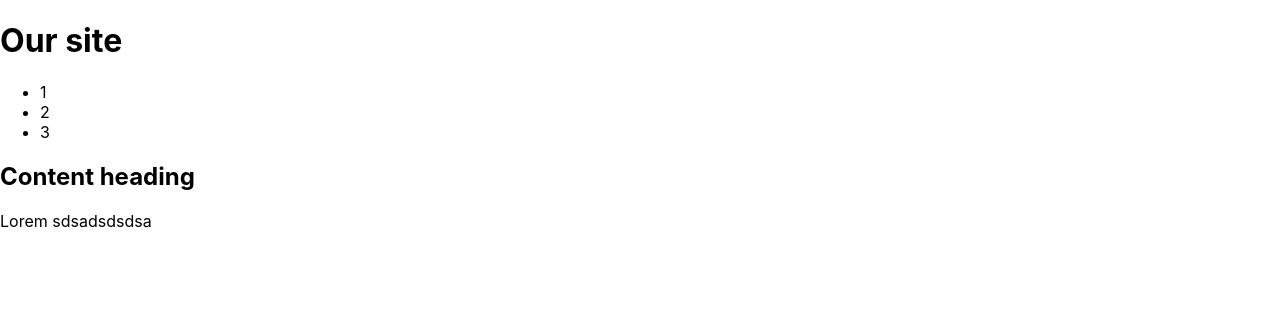
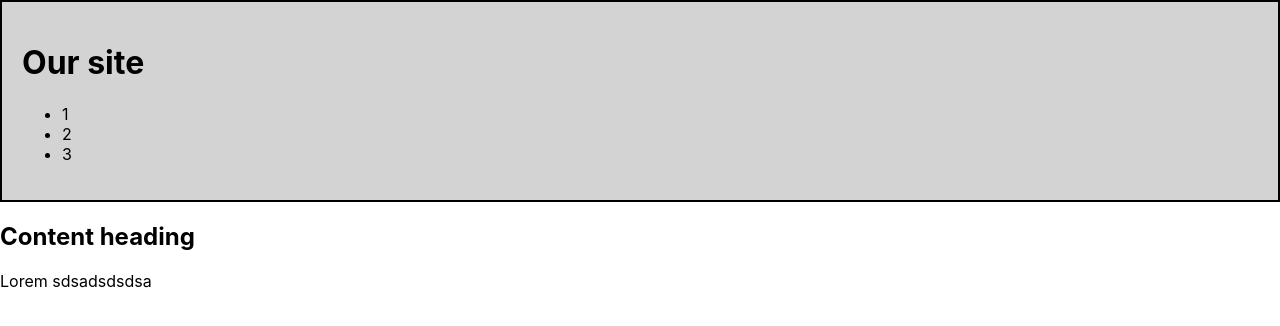
Before and after one commit to fc-fullstack-courses/pfe-2023-1-react-lessons, a React (Create React App) app: page / in a window 1280 px wide. Shown: the top 326 px of the page. Built offline with nearby package versions, Linux system fonts and the light colour scheme.

Commit message:
Add basic element / component styling example

```diff
--- a/src/index.js
+++ b/src/index.js
@@ -1,6 +1,7 @@
 import React from 'react';
 import ReactDOM from 'react-dom/client';
 import './index.css';
+import './style.css';
 
 /*
   Компонентів існує 2 види
@@ -40,7 +41,7 @@ import './index.css';
 class Header extends React.Component {
   render() {
     return (
-      <header>
+      <header className='header'>
         <h1>Our site</h1>
         <NavList />
       </header>
--- /dev/null
+++ b/src/style.css
@@ -0,0 +1,7 @@
+.header {
+  padding: 20px;
+  background: lightgray;
+  border: 2px solid black;
+  position: sticky;
+  top: 0;
+}
```
